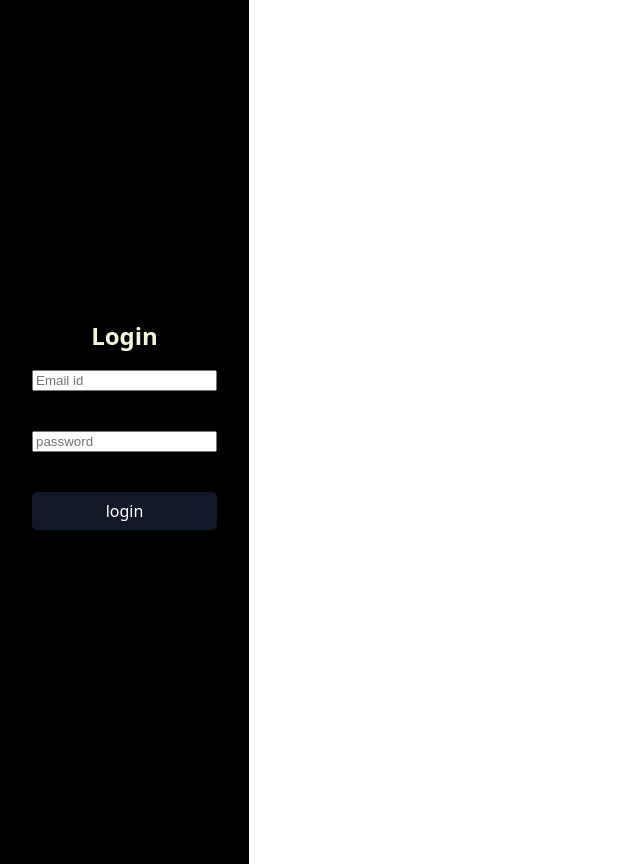
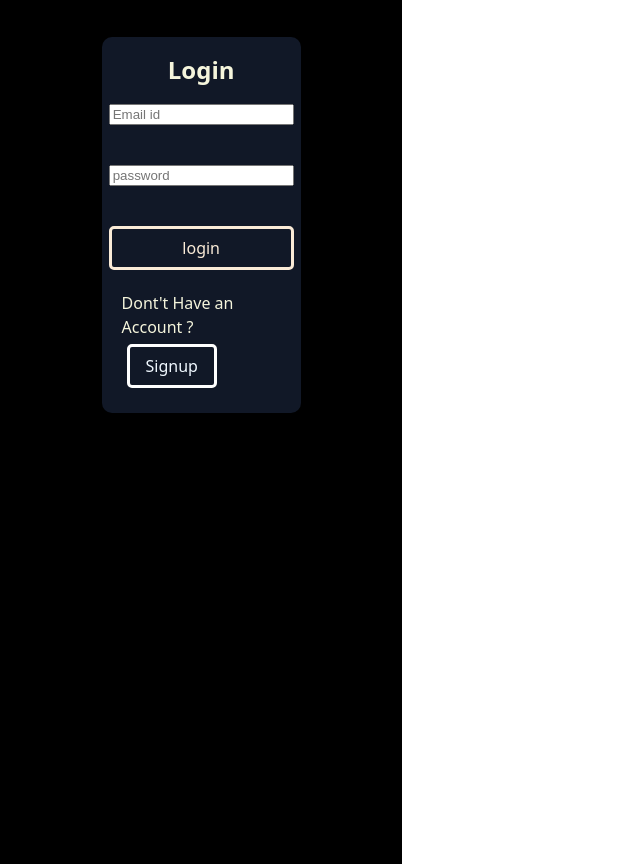
Before and after one commit to MITHUSHIYA/Team_Task_Manager, a React (Vite) app in the folder Team_Task_Manager/: page /login in a window 1280 px wide. Shown: the whole page, without its empty margins (0-640 px from the left). Built offline with nearby package versions, Linux system fonts and the light colour scheme.

Commit message:
Signup & login :: Done

```diff
--- a/Team_Task_Manager/src/Componenets/Sidebar.jsx
+++ b/Team_Task_Manager/src/Componenets/Sidebar.jsx
@@ -28,7 +28,7 @@ const Sidebar = () => {
         ))}
       </div>
       <div>
-        <button className="login-btn">Log Out</button>
+        <button className="login-btn"><Link to='/login' className="link">Log Out</Link></button>
       </div>
     </>
   );
--- a/Team_Task_Manager/src/Pages/Login.jsx
+++ b/Team_Task_Manager/src/Pages/Login.jsx
@@ -1,14 +1,69 @@
-import "./Signup.css"
+import { useNavigate, Link } from "react-router-dom";
+import "./Signup.css";
+import { useState } from "react";
+import axios from "axios";
 
 const Login = () => {
+  const navigate = useNavigate();
+
+  const [email, setEmail] = useState("");
+  const [password, setPass] = useState("");
+
+  const handleLogin = async (event) => {
+    event.preventDefault();
+    const req = await axios.post("https://team-task-manager-iyoo.onrender.com/login", {
+      email: email,
+      password: password,
+    });
+    const message = req.data.message;
+    const isLoggedIn = req.data.isLoggedIn;
+    if (isLoggedIn) {
+      alert(message);
+      navigate("/");
+    } else {
+      alert(message);
+    }
+  };
   return (
-    <div className="container">
-      <h2>Login</h2>
-      <form>
-        <input type="email" id="email" placeholder="Email id" /> <br />
-        <input type="text" id="password" placeholder="password" /> <br />
-        <button type="submit">login</button>
-      </form>
+    <div
+      style={{
+        justifyContent: "center",
+        alignItems: "center",
+        alignContent: "center",
+        display: "flex",
+      }}
+    >
+      <div className="box">
+        <h2>Login</h2>
+        <form onSubmit={handleLogin}>
+          <input
+            value={email}
+            onChange={(e) => setEmail(e.target.value)}
+            type="email"
+            placeholder="Email id"
+          />
+          <br />
+          <input
+            value={password}
+            onChange={(e) => setPass(e.target.value)}
+            type="text"
+            placeholder="password"
+          />
+          <br />
+          <button type="submit" className="accept">
+            login
+          </button>
+        </form>
+
+        <p>
+          Dont't Have an Account ?
+          <button className="account">
+            <Link to="/signup" className="link">
+              Signup
+            </Link>
+          </button>
+        </p>
+      </div>
     </div>
   );
 };
--- a/Team_Task_Manager/src/Pages/Signup.css
+++ b/Team_Task_Manager/src/Pages/Signup.css
@@ -1,9 +1,10 @@
-.container {
+.box {
     display: flex;
     flex-direction: column;
     align-items: center;
     gap: 16px;
     justify-content: center;
+    align-content: center;
 }
 
 h2 {
@@ -22,3 +23,18 @@ button {
     cursor: pointer;
     border-radius: 5px;
 }
+
+.account{
+    margin: 5px;
+    border: solid;
+}
+
+.link{
+    text-decoration: none;
+    color: aliceblue;
+}
+
+.accept{
+    border: solid;
+    color: antiquewhite;
+}
--- a/Team_Task_Manager/src/Pages/Signup.jsx
+++ b/Team_Task_Manager/src/Pages/Signup.jsx
@@ -13,7 +13,7 @@ const Signup = () => {
 
   const handleSubmit = async (event) => {
     event.preventDefault();
-    const req = await axios.post("http://localhost:3003/signup", {
+    const req = await axios.post("https://team-task-manager-iyoo.onrender.com/signup", {
       Name: Name,
       phoneNumber: phoneNumber,
       email: email,
@@ -30,7 +30,15 @@ const Signup = () => {
   };
 
   return (
-    <div className="container">
+    <div
+      style={{
+        justifyContent: "center",
+        alignItems: "center",
+        alignContent: "center",
+        display: "flex",
+      }}
+    >
+      <div className="box">
         <h2>Signup</h2>
         <form onSubmit={handleSubmit}>
           <input
@@ -68,14 +76,19 @@ const Signup = () => {
             required
           />
           <br />
-        <button type="submit">Submit</button>
+          <button type="submit" className="accept">
+            Submit
+          </button>
         </form>
         <p>
           Already Have an Account ?
-        <button>
-          <Link to="/login">Login</Link>
+          <button className="account">
+            <Link to="/login" className="link">
+              Login
+            </Link>
           </button>
         </p>
+      </div>
     </div>
   );
 };
```
Also changed, not shown: 1 other file (tests, documents, lock files or other folders). Lines whose indentation alone changed are shown as unchanged.
